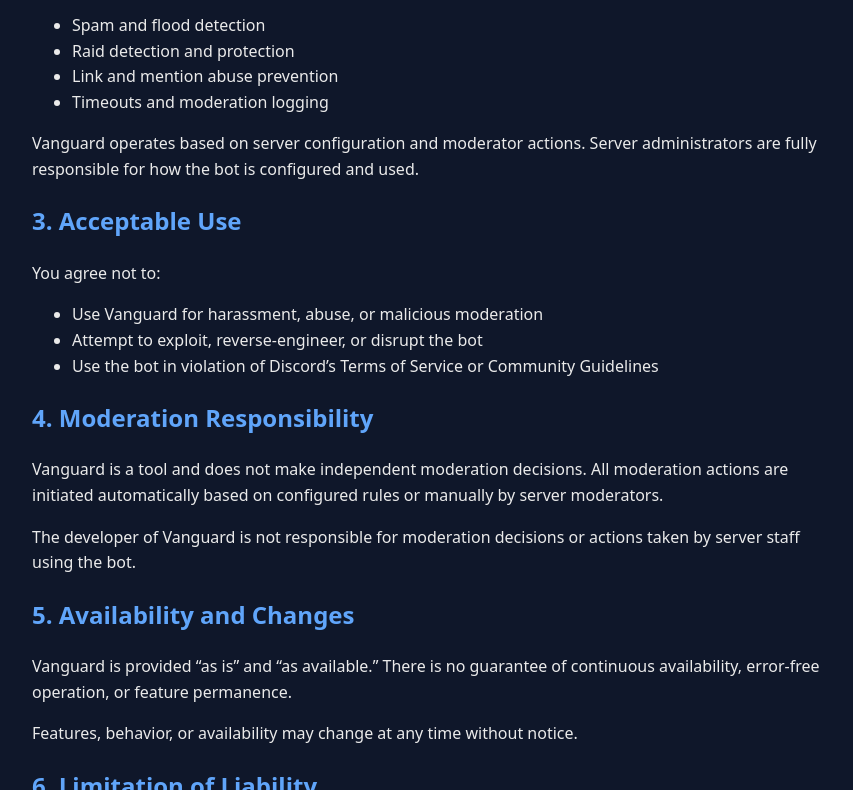
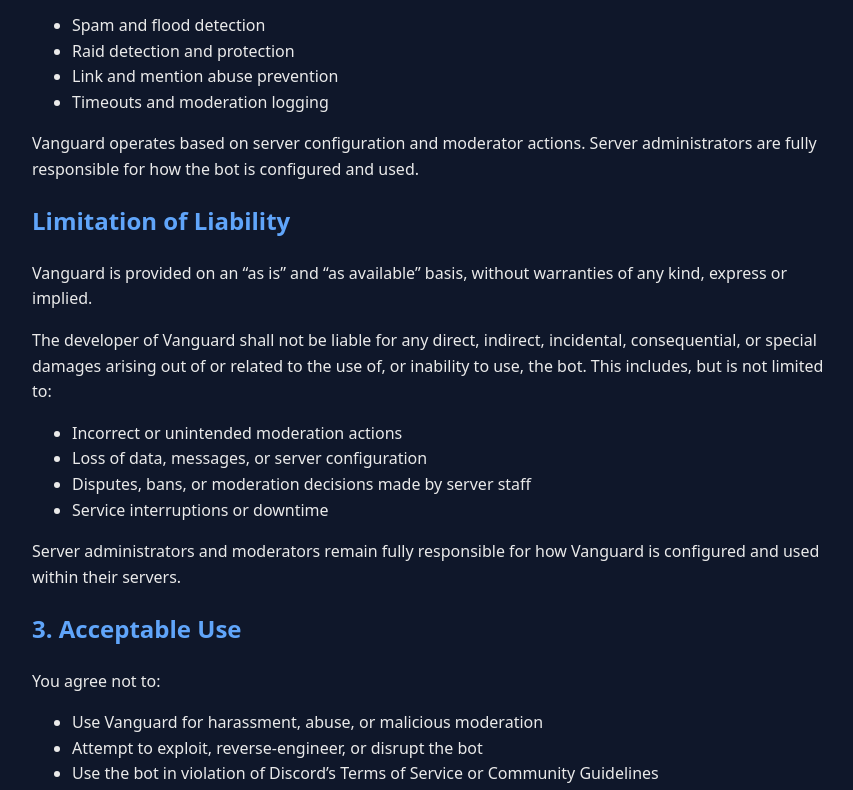
Before and after one commit to StriderPDev/Vanguard-Legal, a plain HTML site: page terms.html in a window 1280 px wide. Shown: the part 416-1206 px from the top of the page, without its empty margins (208-1061 px from the left). Drawn offline with Linux system fonts and the light colour scheme.

Commit message:
Update terms.html

```diff
--- a/terms.html
+++ b/terms.html
@@ -55,6 +55,27 @@
     Vanguard operates based on server configuration and moderator actions.
     Server administrators are fully responsible for how the bot is configured and used.
   </p>
+
+<h2>Limitation of Liability</h2>
+<p>
+Vanguard is provided on an “as is” and “as available” basis, without warranties
+of any kind, express or implied.
+</p>
+<p>
+The developer of Vanguard shall not be liable for any direct, indirect, incidental,
+consequential, or special damages arising out of or related to the use of, or inability
+to use, the bot. This includes, but is not limited to:
+</p>
+<ul>
+  <li>Incorrect or unintended moderation actions</li>
+  <li>Loss of data, messages, or server configuration</li>
+  <li>Disputes, bans, or moderation decisions made by server staff</li>
+  <li>Service interruptions or downtime</li>
+</ul>
+<p>
+Server administrators and moderators remain fully responsible for how Vanguard is
+configured and used within their servers.
+</p>
 
   <h2>3. Acceptable Use</h2>
   <p>You agree not to:</p>
```
